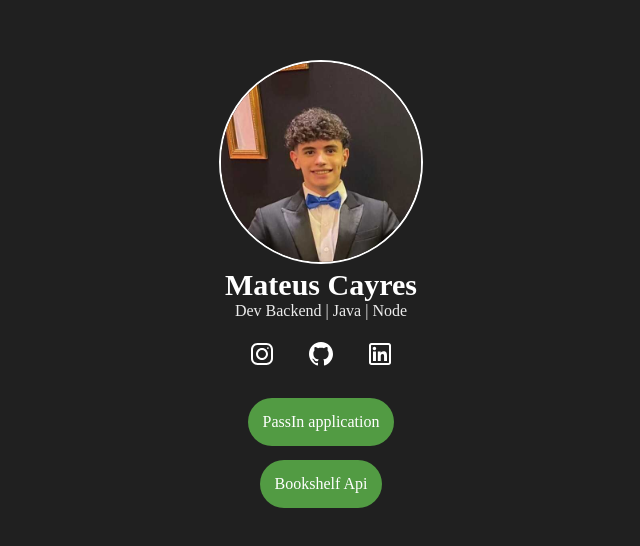
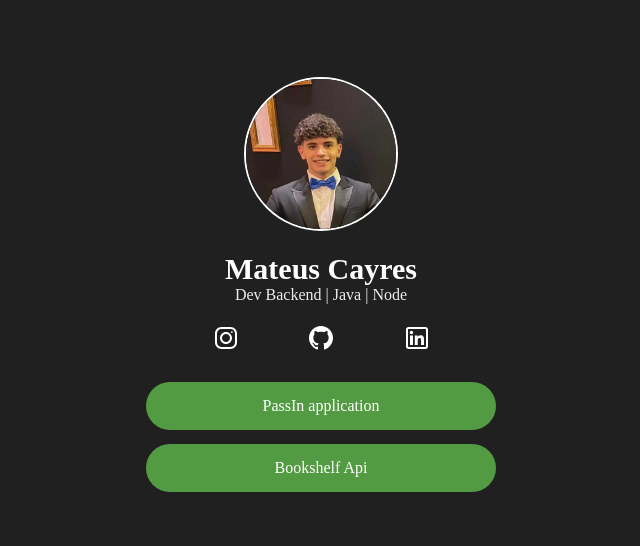
Before and after one commit to cayresmateus/visit-card, a plain HTML site: page index.html in a window 1280 px wide. Shown: the part 116-662 px from the top of the page, without its empty margins (319-959 px from the left). Drawn offline with Linux system fonts and the light colour scheme.

Commit message:
feat: tamanho dos links alterado

```diff
--- a/styles.css
+++ b/styles.css
@@ -13,9 +13,10 @@ body{
 }
 .foto{
   border-radius: 50%;
-  width: 200px;
-  height: 200px;
+  width: 150px;
+  height: 150px;
   border: 2px solid white;
+  margin-bottom: 17px;
 }
 .container-textos{
   display: flex;
@@ -45,12 +46,14 @@ body{
   justify-content: center;
 }
 .container-links a{
+  text-align: center;
   margin-top: 14px;
   text-decoration: none;
   color: white;
   background-color: #529b43;
   padding: 15px;
   border-radius: 50px;
+  min-width:20em;
 }
 .container-links a:hover{
   background-color: #619657 ;
```
